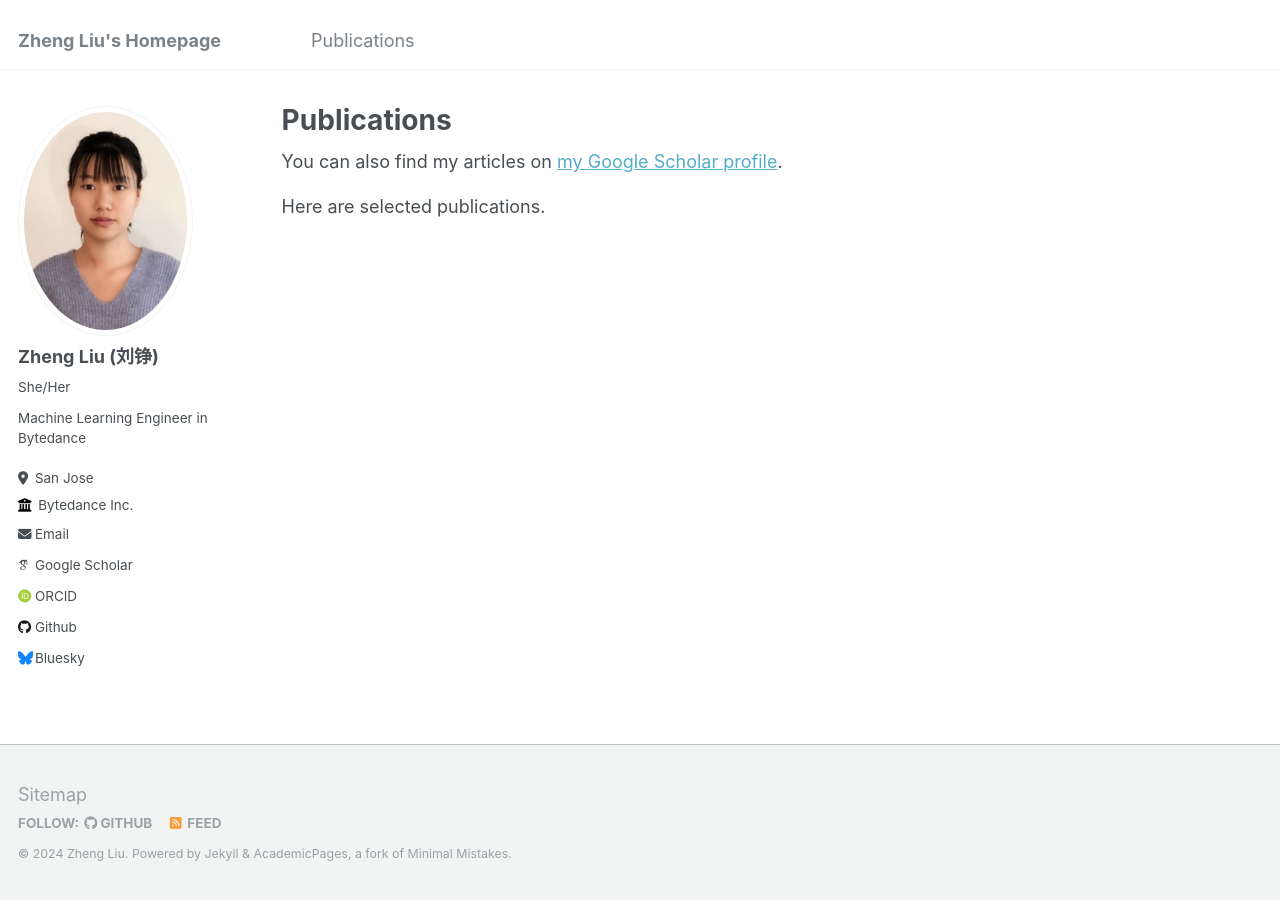
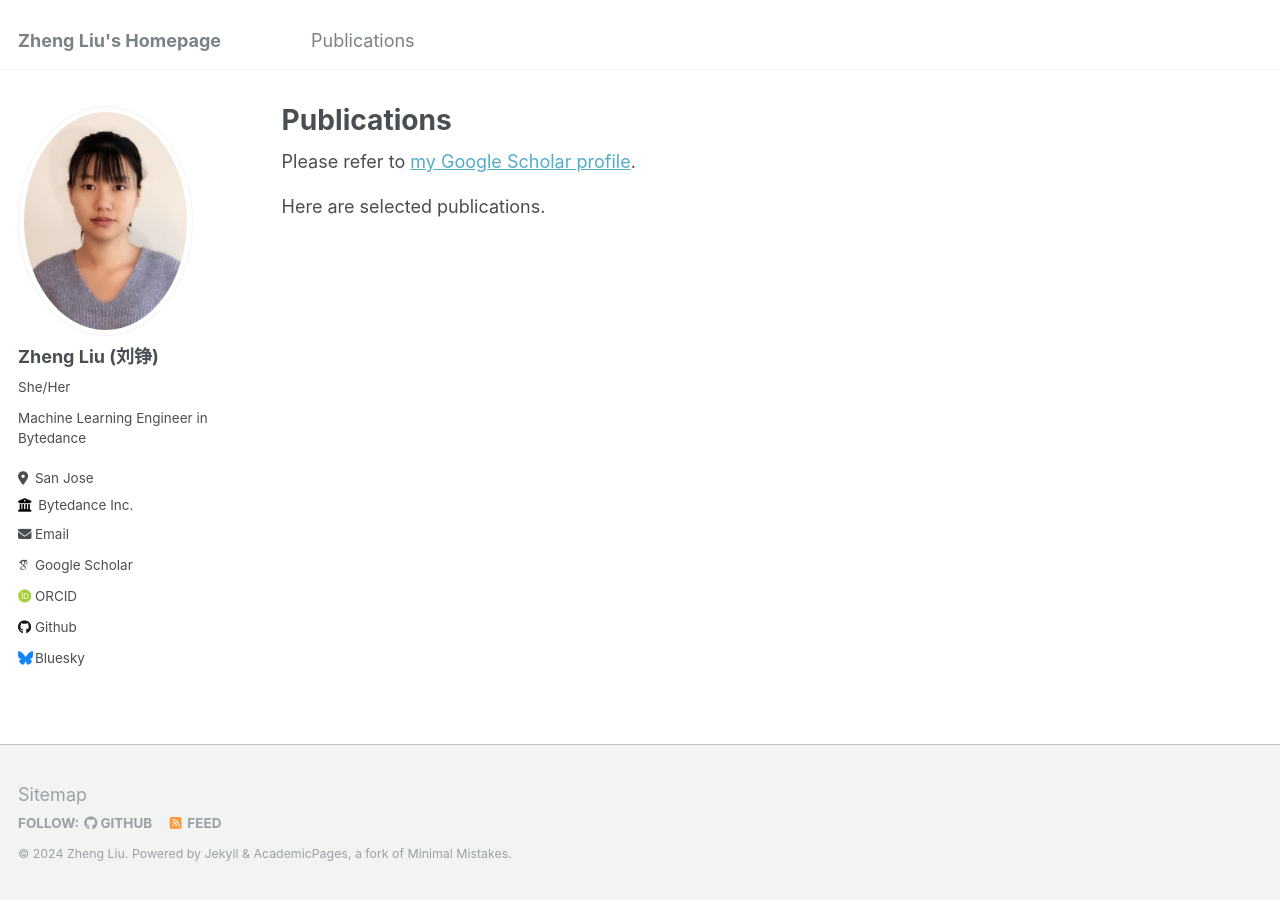
Before and after one commit to ErikaLiu/-ErikaLiu.github.io, a Jekyll site: the page built from _pages/publications.md, in a window 1280 px wide. Built offline with Jekyll 4.4.1, drawn with Linux system fonts in a browser that asks for light colours; some web fonts are replaced; a file with an impossible date is left out.

Commit message:
Update publications.md

```diff
--- a/_pages/publications.md
+++ b/_pages/publications.md
@@ -1,12 +1,12 @@
 ---
 layout: archive
 title: "Publications"
-permalink: /publications/
+permalink: publications/
 author_profile: true
 ---
 
 {% if site.author.googlescholar %}
-  <div class="wordwrap">You can also find my articles on <a href="{{site.author.googlescholar}}">my Google Scholar profile</a>.</div>
+  <div class="wordwrap">Please refer to <a href="{{site.author.googlescholar}}">my Google Scholar profile</a>.</div>
 {% endif %}
 
 Here are selected publications.
```
